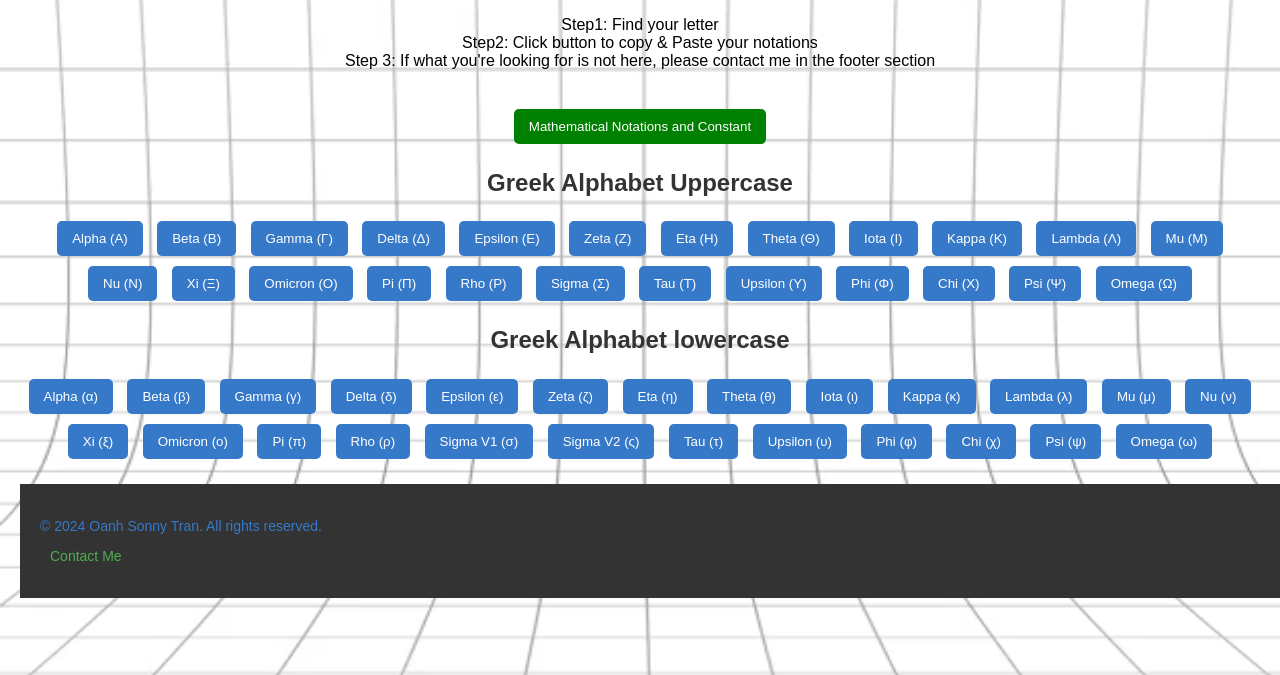
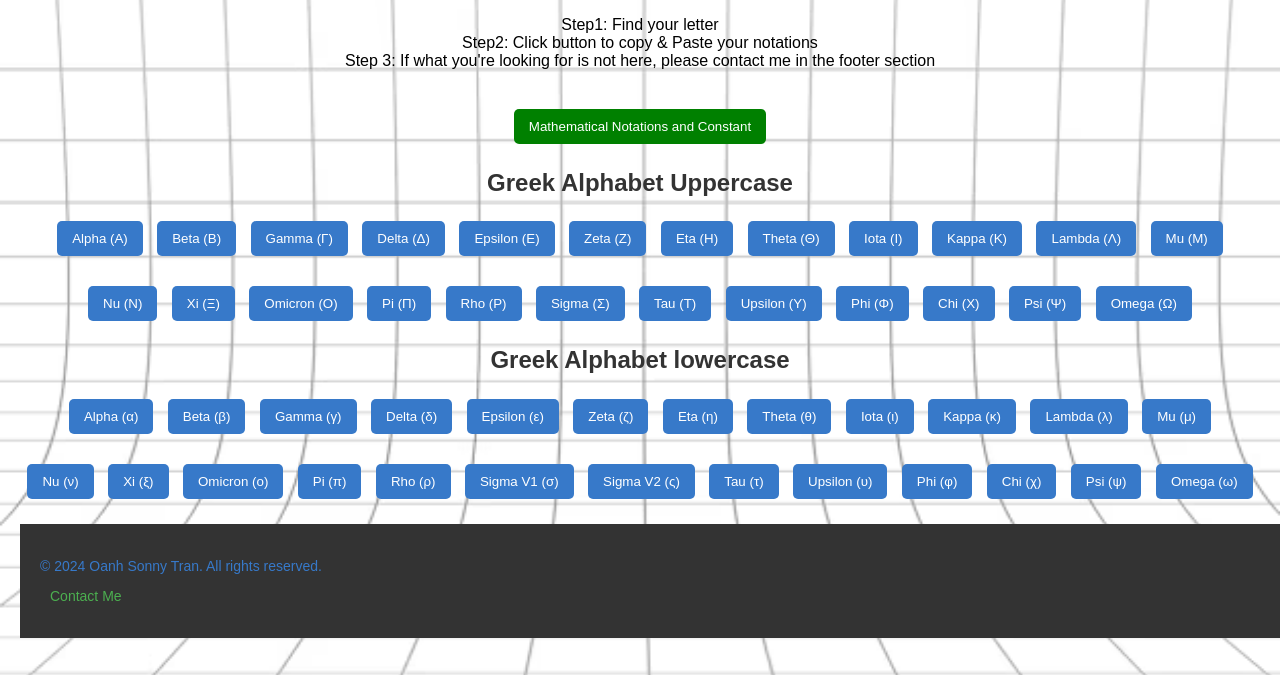
Before and after one commit to O-Tran/ScienceNotations, a plain HTML site: page GreekAlphabet.html in a window 1280 px wide. Shown: the part 125-800 px from the top of the page. Drawn offline with Linux system fonts and the light colour scheme.

Commit message:
Update GreekAlphabet.html

```diff
--- a/GreekAlphabet.html
+++ b/GreekAlphabet.html
@@ -123,6 +123,8 @@
         <button class="copy-btn" onclick="copytxt('K' )">Kappa (K) </button>
         <button class="copy-btn" onclick="copytxt('Λ' )">Lambda (Λ) </button>
         <button class="copy-btn" onclick="copytxt('M' )">Mu (M) </button>
+    </div>
+    <div class="button-container">
         <button class="copy-btn" onclick="copytxt('N' )">Nu (N) </button>
         <button class="copy-btn" onclick="copytxt('Ξ' )">Xi (Ξ) </button>
         <button class="copy-btn" onclick="copytxt('O' )">Omicron (O) </button>
@@ -151,6 +153,8 @@
         <button class="copy-btn" onclick="copytxt('κ' )">Kappa (κ) </button>
         <button class="copy-btn" onclick="copytxt('λ' )">Lambda (λ) </button>
         <button class="copy-btn" onclick="copytxt('μ' )">Mu (μ) </button>
+        </div>
+    <div class="button-container">
         <button class="copy-btn" onclick="copytxt('ν' )">Nu (ν) </button>
         <button class="copy-btn" onclick="copytxt('ξ' )">Xi (ξ) </button>
         <button class="copy-btn" onclick="copytxt('ο' )">Omicron (ο) </button>
```
